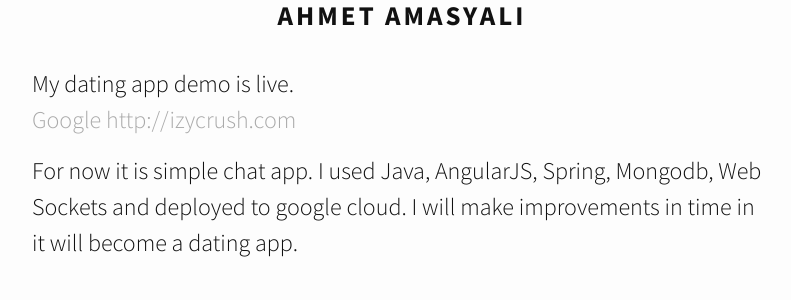
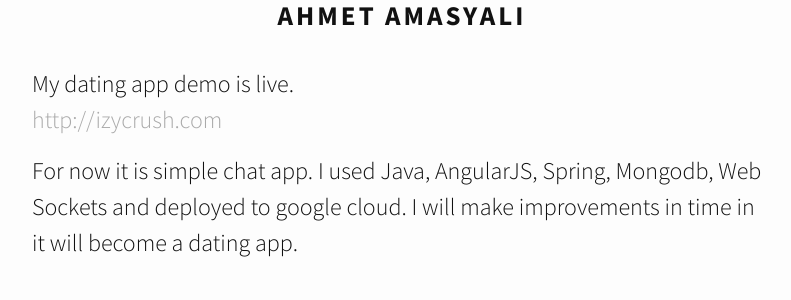
Before and after one commit to ahmetamasyali/blog.github.io, a Jekyll site: the page built from _posts/2016-03-29-izycrush.markdown, in a window 1280 px wide. Shown: the part 466-766 px from the top of the page, without its empty margins (238-1029 px from the left). Built offline with Jekyll 4.4.1, drawn with Linux system fonts in a browser that asks for light colours; nearby versions of some CDN libraries.

Commit message:
blog new posts

```diff
--- a/_config.yml
+++ b/_config.yml
@@ -3,7 +3,7 @@ title: Ahmet Amasyalı
 email: ahmetamasyali@hotmail.com
 description: Ahmet Amasyali's Personal Blog
 baseurl: "/" # the subpath of your site, e.g. /blog
-url: "https://ahmetamasyali.github.io/blog" # the base hostname & protocol for your site
+url: "https://ahmetamasyali.github.io" # the base hostname & protocol for your site
 github_username:  ahmetamasyali
 paginate: 5
 theme-dark: false #Set to true to change to dark website theme
--- a/_posts/2016-03-29-izycrush.markdown
+++ b/_posts/2016-03-29-izycrush.markdown
@@ -7,7 +7,6 @@ author: "Ahmet Amasyali"
 ---
 My dating app demo is live.
 <br/>
-[Google](http://www.google.com)
 [http://izycrush.com](http://izycrush.com)
 
 For now it is simple chat app. I used Java, AngularJS, Spring, Mongodb, Web Sockets and deployed to google cloud.
```
